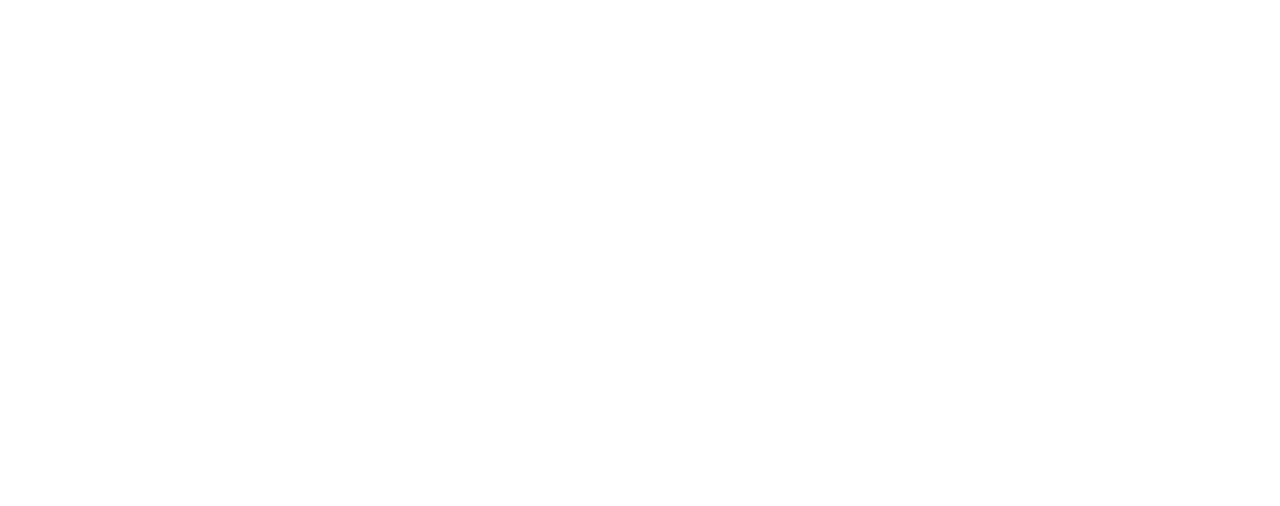
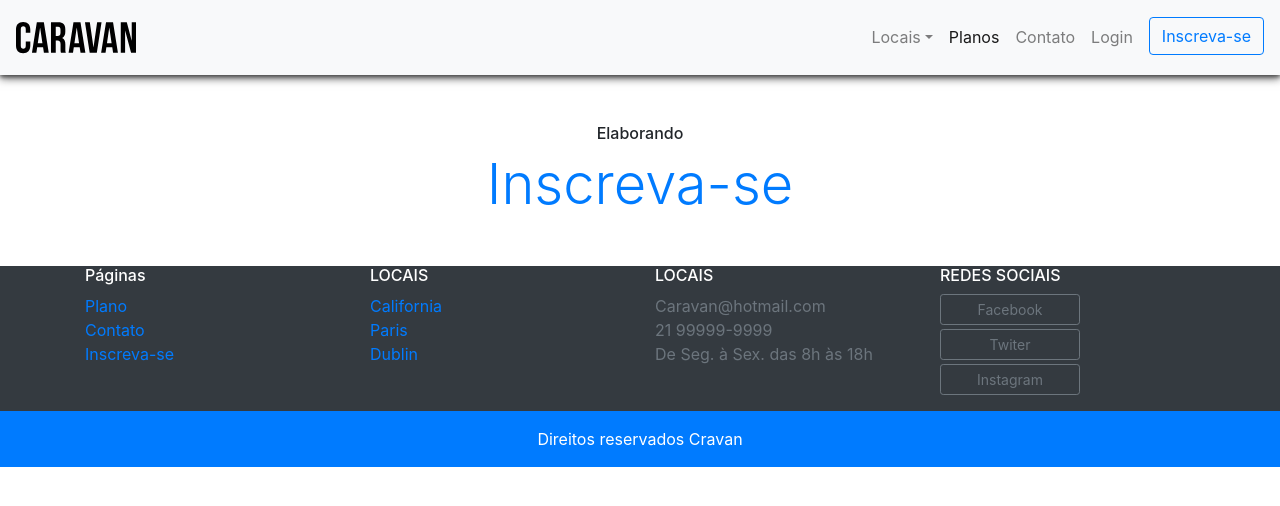
Before and after one commit to atilavieira/Caravan-Bootstrap, a plain HTML site: page inscricao.html in a window 1280 px wide. Drawn offline with Linux system fonts and the light colour scheme.

Commit message:
Corrigindo bugs

```diff
--- a/Contato.html
+++ b/Contato.html
@@ -0,0 +1,199 @@
+<!DOCTYPE html>
+<html lang="pt-br">
+  <head>
+    <title>Contato</title>
+
+    <meta charset="utf-8" />
+    <meta
+      name="viewport"
+      content="width=device-width, initial-scale=1, shrink-to-fit=no"
+    />
+
+    <link rel="stylesheet" href="css/bootstrap.css" />
+    <link rel="stylesheet" href="css/style.css" />
+  </head>
+  <body>
+
+    <!-- Modal -->
+    <div
+      class="modal fade"
+      id="modalLogin"
+      tabindex="-1"
+      role="dialog"
+      aria-labelledby="modalLoginTitulo"
+      aria-hidden="true"
+    >
+      <div class="modal-dialog" role="document">
+        <div class="modal-content">
+          <div class="modal-header">
+            <h5 class="modal-title" id="modalLoginTitulo">Entre na Sua Conta</h5>
+            <button
+              type="button"
+              class="close"
+              data-dismiss="modal"
+              aria-label="Close"
+            >
+              <span aria-hidden="true">&times;</span>
+            </button>
+          </div>
+          <div class="modal-body"><form>
+            <div class="form-group">
+              <label for="LoginEmail">E-mail</label>
+              <input type="email" class="form-control" id="exampleInputEmail1" aria-describedby="emailHelp" >
+
+            </div>
+            <div class="form-group">
+              <label for="loginSenha">Senha</label>
+              <input type="password" class="form-control" id="loginSenha" >
+            </div>
+
+            <button type="Login" class="btn btn-primary">Login</button>
+            <small class="form-text text-muted">Esqueceu a senha? <a href="#">Clique aqui</a></small>
+          </form></div>
+
+        </div>
+      </div>
+    </div>
+    <!--Menu-->
+    <nav
+      class="navbar navbar-expand-md navbar-light bg-light fixed-top py-3 box-shadow"
+    >
+      <a href="index.html" class="navbar-brand">
+        <img src="img/caravan.svg" alt="Caravan" />
+      </a>
+
+      <button
+        class="navbar-toggler"
+        type="button"
+        data-toggle="collapse"
+        data-target="#navbarSupportedContent"
+        aria-controls="navbarSupportedContent"
+        aria-expanded="false"
+        aria-label="Abrir Navegação"
+      >
+        <span class="navbar-toggler-icon"></span>
+      </button>
+
+      <div class="collapse navbar-collapse" id="navbarSupportedContent">
+        <ul class="navbar-nav ml-auto">
+          <li class="nav-item dropdown">
+            <a
+              class="nav-link dropdown-toggle "
+              href="#"
+              id="navbarDropdown"
+              role="button"
+              data-toggle="dropdown"
+              aria-haspopup="true"
+              aria-expanded="false"
+              >Locais</a
+            >
+            <div class="dropdown-menu" aria-labelledby="navbarDropdown">
+              <a class="dropdown-item" href="local.html">California</a>
+              <a class="dropdown-item" href="local.html">Paris</a>
+              <a class="dropdown-item" href="local.html">Dublin</a>
+            </div>
+          </li>
+          <li class="nav-item">
+            <a class="nav-link active" href="planos.html">Planos</a>
+          </li>
+          <li class="nav-item">
+            <a class="nav-link" href="contato.html">Contato</a>
+          </li>
+          <li class="nav-item">
+            <a
+              class="nav-link"
+              href="#"
+              data-toggle="modal"
+              data-target="#modalLogin"
+              >Login</a
+            >
+          </li>
+          <li class="nav-item">
+            <a class="btn btn-outline-primary ml-md-2" href="inscricao.html"
+              >Inscreva-se</a
+            >
+          </li>
+        </ul>
+      </div>
+    </nav>
+
+    <!--Planos-->
+    <section class="container ">
+      <div class="text-center my-5">
+          <span class="h6 d-block">Elaborando</span>
+          <h1 class="display-4 text-primary">Contato<h1>
+      </div>
+    </section>
+
+
+    <!--Footer-->
+    <footer class="bg-dark text-white mt-5">
+      <div class="container">
+        <div class="row">
+          <div class="col-md-3 col-6">
+            <h4 class="h6">Páginas</h4>
+            <ul class="list-unstyled">
+              <li><a href="/planos.html">Plano</a></li>
+              <li><a href="/Contato.html">Contato</a></li>
+              <li><a href="/inscricao.html">Inscreva-se</a></li>
+            </ul>
+          </div>
+          <div class="col-md-3 col-6">
+            <h4 class="h6">LOCAIS</h4>
+            <ul class="list-unstyled">
+              <li><a href="/california.html">California</a></li>
+              <li><a href="/paris.html">Paris</a></li>
+              <li><a href="/dublin.html">Dublin</a></li>
+            </ul>
+          </div>
+
+          <div class="col-md-3">
+            <h4 class="h6">LOCAIS</h4>
+            <ul class="list-unstyled text-secondary">
+              <li>Caravan@hotmail.com</li>
+              <li>21 99999-9999</li>
+              <li>De Seg. à Sex. das 8h às 18h</li>
+            </ul>
+          </div>
+          <div class="col-md-2">
+            <h4 class="h6">REDES SOCIAIS</h4>
+            <ul class="list-unstyled">
+              <li>
+                <a
+                  class="btn btn-outline-secondary btn-sm btn-block md-2 mt-1"
+                  href="#"
+                  style="max-width: 140px"
+                  >Facebook</a
+                >
+              </li>
+              <li>
+                <a
+                  class="btn btn-outline-secondary btn-sm btn-block md-2 mt-1"
+                  href="#"
+                  style="max-width: 140px"
+                  >Twiter</a
+                >
+              </li>
+              <li>
+                <a
+                  class="btn btn-outline-secondary btn-sm btn-block md-2 mt-1"
+                  href="#"
+                  style="max-width: 140px"
+                  >Instagram</a
+                >
+              </li>
+            </ul>
+          </div>
+        </div>
+      </div>
+      <div class="bg-primary text-center py-3">
+        <p class="m-0">Direitos reservados Cravan</p>
+      </div>
+    </footer>
+
+    <script type="text/javascript" src="js/jquery-3.2.1.slim.min.js"></script>
+    <script type="text/javascript" src="js/popper.min.js"></script>
+    <script type="text/javascript" src="js/bootstrap.js"></script>
+    <script type="text/javascript" src="js/app.js"></script>
+  </body>
+</html>
--- a/inscricao.html
+++ b/inscricao.html
@@ -0,0 +1,199 @@
+<!DOCTYPE html>
+<html lang="pt-br">
+  <head>
+    <title>Inscreva-se</title>
+
+    <meta charset="utf-8" />
+    <meta
+      name="viewport"
+      content="width=device-width, initial-scale=1, shrink-to-fit=no"
+    />
+
+    <link rel="stylesheet" href="css/bootstrap.css" />
+    <link rel="stylesheet" href="css/style.css" />
+  </head>
+  <body>
+
+    <!-- Modal -->
+    <div
+      class="modal fade"
+      id="modalLogin"
+      tabindex="-1"
+      role="dialog"
+      aria-labelledby="modalLoginTitulo"
+      aria-hidden="true"
+    >
+      <div class="modal-dialog" role="document">
+        <div class="modal-content">
+          <div class="modal-header">
+            <h5 class="modal-title" id="modalLoginTitulo">Entre na Sua Conta</h5>
+            <button
+              type="button"
+              class="close"
+              data-dismiss="modal"
+              aria-label="Close"
+            >
+              <span aria-hidden="true">&times;</span>
+            </button>
+          </div>
+          <div class="modal-body"><form>
+            <div class="form-group">
+              <label for="LoginEmail">E-mail</label>
+              <input type="email" class="form-control" id="exampleInputEmail1" aria-describedby="emailHelp" >
+
+            </div>
+            <div class="form-group">
+              <label for="loginSenha">Senha</label>
+              <input type="password" class="form-control" id="loginSenha" >
+            </div>
+
+            <button type="Login" class="btn btn-primary">Login</button>
+            <small class="form-text text-muted">Esqueceu a senha? <a href="#">Clique aqui</a></small>
+          </form></div>
+
+        </div>
+      </div>
+    </div>
+    <!--Menu-->
+    <nav
+      class="navbar navbar-expand-md navbar-light bg-light fixed-top py-3 box-shadow"
+    >
+      <a href="index.html" class="navbar-brand">
+        <img src="img/caravan.svg" alt="Caravan" />
+      </a>
+
+      <button
+        class="navbar-toggler"
+        type="button"
+        data-toggle="collapse"
+        data-target="#navbarSupportedContent"
+        aria-controls="navbarSupportedContent"
+        aria-expanded="false"
+        aria-label="Abrir Navegação"
+      >
+        <span class="navbar-toggler-icon"></span>
+      </button>
+
+      <div class="collapse navbar-collapse" id="navbarSupportedContent">
+        <ul class="navbar-nav ml-auto">
+          <li class="nav-item dropdown">
+            <a
+              class="nav-link dropdown-toggle "
+              href="#"
+              id="navbarDropdown"
+              role="button"
+              data-toggle="dropdown"
+              aria-haspopup="true"
+              aria-expanded="false"
+              >Locais</a
+            >
+            <div class="dropdown-menu" aria-labelledby="navbarDropdown">
+              <a class="dropdown-item" href="local.html">California</a>
+              <a class="dropdown-item" href="local.html">Paris</a>
+              <a class="dropdown-item" href="local.html">Dublin</a>
+            </div>
+          </li>
+          <li class="nav-item">
+            <a class="nav-link active" href="planos.html">Planos</a>
+          </li>
+          <li class="nav-item">
+            <a class="nav-link" href="contato.html">Contato</a>
+          </li>
+          <li class="nav-item">
+            <a
+              class="nav-link"
+              href="#"
+              data-toggle="modal"
+              data-target="#modalLogin"
+              >Login</a
+            >
+          </li>
+          <li class="nav-item">
+            <a class="btn btn-outline-primary ml-md-2" href="inscricao.html"
+              >Inscreva-se</a
+            >
+          </li>
+        </ul>
+      </div>
+    </nav>
+
+    <!--Planos-->
+    <section class="container ">
+      <div class="text-center my-5">
+          <span class="h6 d-block">Elaborando</span>
+          <h1 class="display-4 text-primary">Inscreva-se<h1>
+      </div>
+    </section>
+
+
+    <!--Footer-->
+    <footer class="bg-dark text-white mt-5">
+      <div class="container">
+        <div class="row">
+          <div class="col-md-3 col-6">
+            <h4 class="h6">Páginas</h4>
+            <ul class="list-unstyled">
+              <li><a href="/planos.html">Plano</a></li>
+              <li><a href="/Contato.html">Contato</a></li>
+              <li><a href="/inscricao.html">Inscreva-se</a></li>
+            </ul>
+          </div>
+          <div class="col-md-3 col-6">
+            <h4 class="h6">LOCAIS</h4>
+            <ul class="list-unstyled">
+              <li><a href="/california.html">California</a></li>
+              <li><a href="/paris.html">Paris</a></li>
+              <li><a href="/dublin.html">Dublin</a></li>
+            </ul>
+          </div>
+
+          <div class="col-md-3">
+            <h4 class="h6">LOCAIS</h4>
+            <ul class="list-unstyled text-secondary">
+              <li>Caravan@hotmail.com</li>
+              <li>21 99999-9999</li>
+              <li>De Seg. à Sex. das 8h às 18h</li>
+            </ul>
+          </div>
+          <div class="col-md-2">
+            <h4 class="h6">REDES SOCIAIS</h4>
+            <ul class="list-unstyled">
+              <li>
+                <a
+                  class="btn btn-outline-secondary btn-sm btn-block md-2 mt-1"
+                  href="#"
+                  style="max-width: 140px"
+                  >Facebook</a
+                >
+              </li>
+              <li>
+                <a
+                  class="btn btn-outline-secondary btn-sm btn-block md-2 mt-1"
+                  href="#"
+                  style="max-width: 140px"
+                  >Twiter</a
+                >
+              </li>
+              <li>
+                <a
+                  class="btn btn-outline-secondary btn-sm btn-block md-2 mt-1"
+                  href="#"
+                  style="max-width: 140px"
+                  >Instagram</a
+                >
+              </li>
+            </ul>
+          </div>
+        </div>
+      </div>
+      <div class="bg-primary text-center py-3">
+        <p class="m-0">Direitos reservados Cravan</p>
+      </div>
+    </footer>
+
+    <script type="text/javascript" src="js/jquery-3.2.1.slim.min.js"></script>
+    <script type="text/javascript" src="js/popper.min.js"></script>
+    <script type="text/javascript" src="js/bootstrap.js"></script>
+    <script type="text/javascript" src="js/app.js"></script>
+  </body>
+</html>
```
Also changed, not shown: california.html (+2 -2 lines), dublin.html (+2 -2 lines), index.html (+21 -13 lines), paris.html (+2 -2 lines), planos.html (+3 -5 lines).
